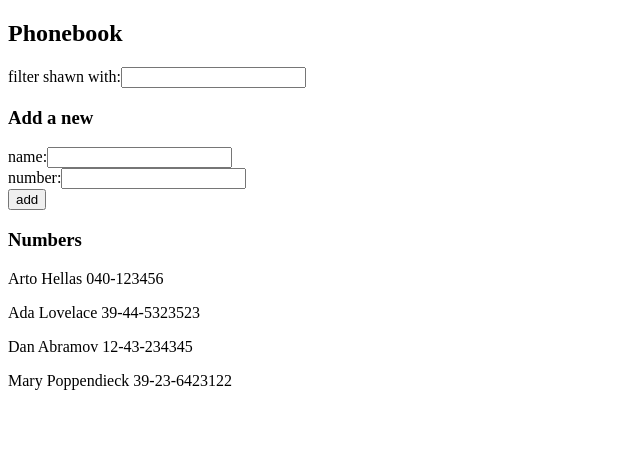
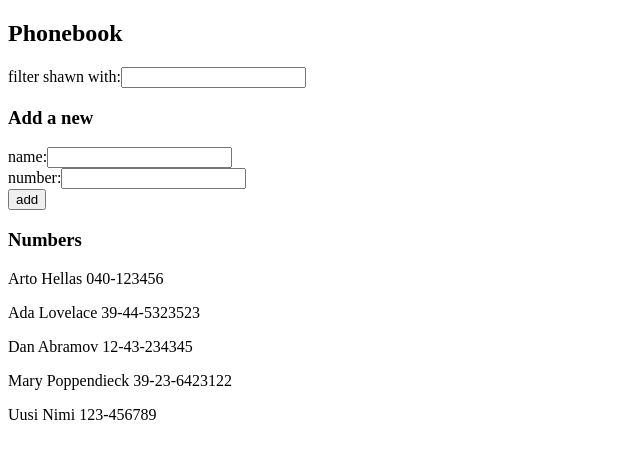
Before and after one commit to Robustic/FullStack, a React (Create React App) app in the folder Osa02/puhelinluettelo/: page / in a window 1280 px wide. Shown: the top 458 px of the page, without its empty margins (0-640 px from the left). Built offline with nearby package versions, Linux system fonts and the light colour scheme; data requests are answered from the project's data file.

Commit message:
Osa 2.15

```diff
--- a/Osa02/puhelinluettelo/db.json
+++ b/Osa02/puhelinluettelo/db.json
@@ -19,6 +19,11 @@
       "name": "Mary Poppendieck",
       "number": "39-23-6423122",
       "id": 4
+    },
+    {
+      "name": "Uusi Nimi",
+      "number": "123-456789",
+      "id": 5
     }
   ]
 }
--- a/Osa02/puhelinluettelo/src/App.js
+++ b/Osa02/puhelinluettelo/src/App.js
@@ -92,9 +92,16 @@
                 name: newName,
                 number: newNumber,
             }
-            setPersons(persons.concat(personObject))
-            setNewName('')
-            setNewNumber('')
+            axios
+                .post('http://localhost:3001/persons', personObject)
+                .then(response => {
+                    setPersons(persons.concat(response.data))
+                    setNewName('')
+                    setNewNumber('')
+                })
+            // setPersons(persons.concat(personObject))
+            // setNewName('')
+            // setNewNumber('')
         }
     }
 
```
Lines whose indentation alone changed are shown as unchanged.
